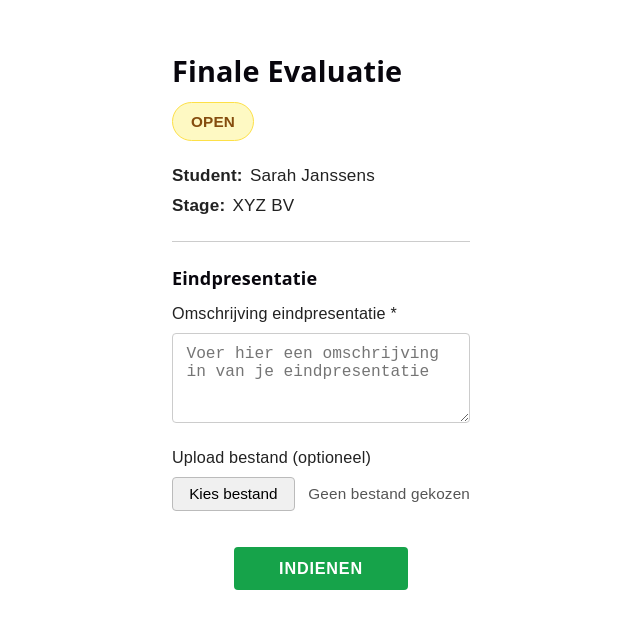
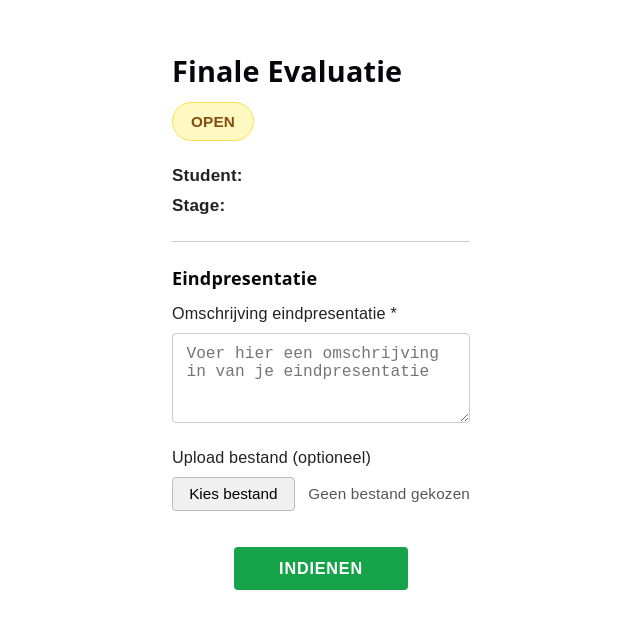
Before and after one commit to Programming-Project-stage-applicatie/stage-app, a React app in the folder frontend/: page /finale-evaluatie in a window 1280 px wide. Shown: the part 116-744 px from the top of the page, without its empty margins (343-983 px from the left). Built offline with nearby package versions, Linux system fonts and the light colour scheme; no server answers; the HTML template or start-up script is replaced by a standard one.

Commit message:
sarah janssens hardcoded :(

```diff
--- a/frontend/src/pages/FinaleEvaluatie.jsx
+++ b/frontend/src/pages/FinaleEvaluatie.jsx
@@ -120,11 +120,11 @@ export default function FinaleEvaluatie() {
       <div style={s.infoBlok}>
         <p style={s.infoRegel}>
           <span style={s.infoLabel}>Student:</span>
-          {user.name || "Sarah Janssens"}
+          {user.name /* TODO: correcte user property invullen na login-integratie */}
         </p>
         <p style={s.infoRegel}>
           <span style={s.infoLabel}>Stage:</span>
-          {user.bedrijf || evaluatie.bedrijf || "XYZ BV"}
+          {user.bedrijf || evaluatie.bedrijf /* TODO: fallback bedrijfsnaam invullen na login-integratie */}
         </p>
       </div>
 
```
Also changed, not shown: 1 other file (tests, documents, lock files or other folders).
